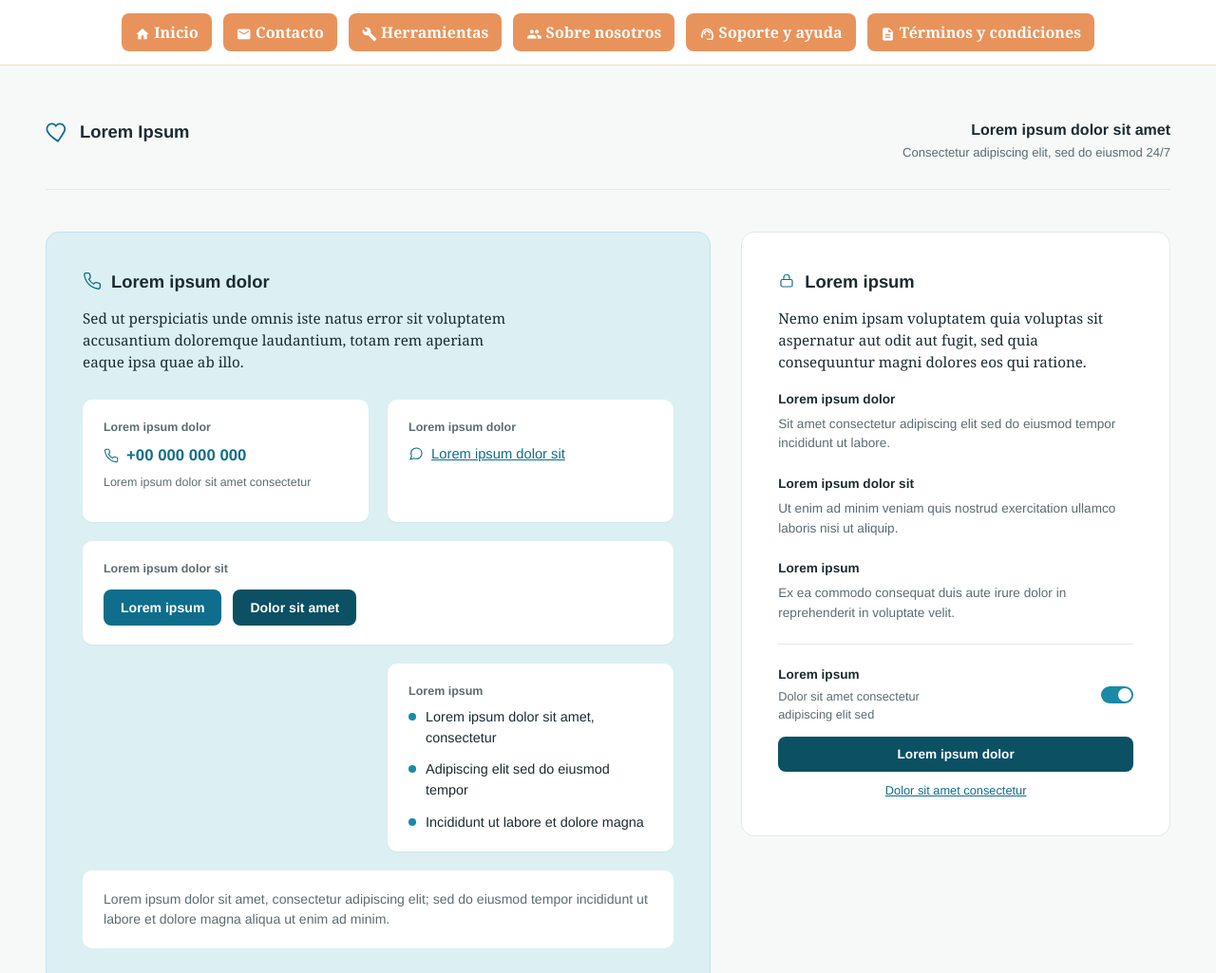
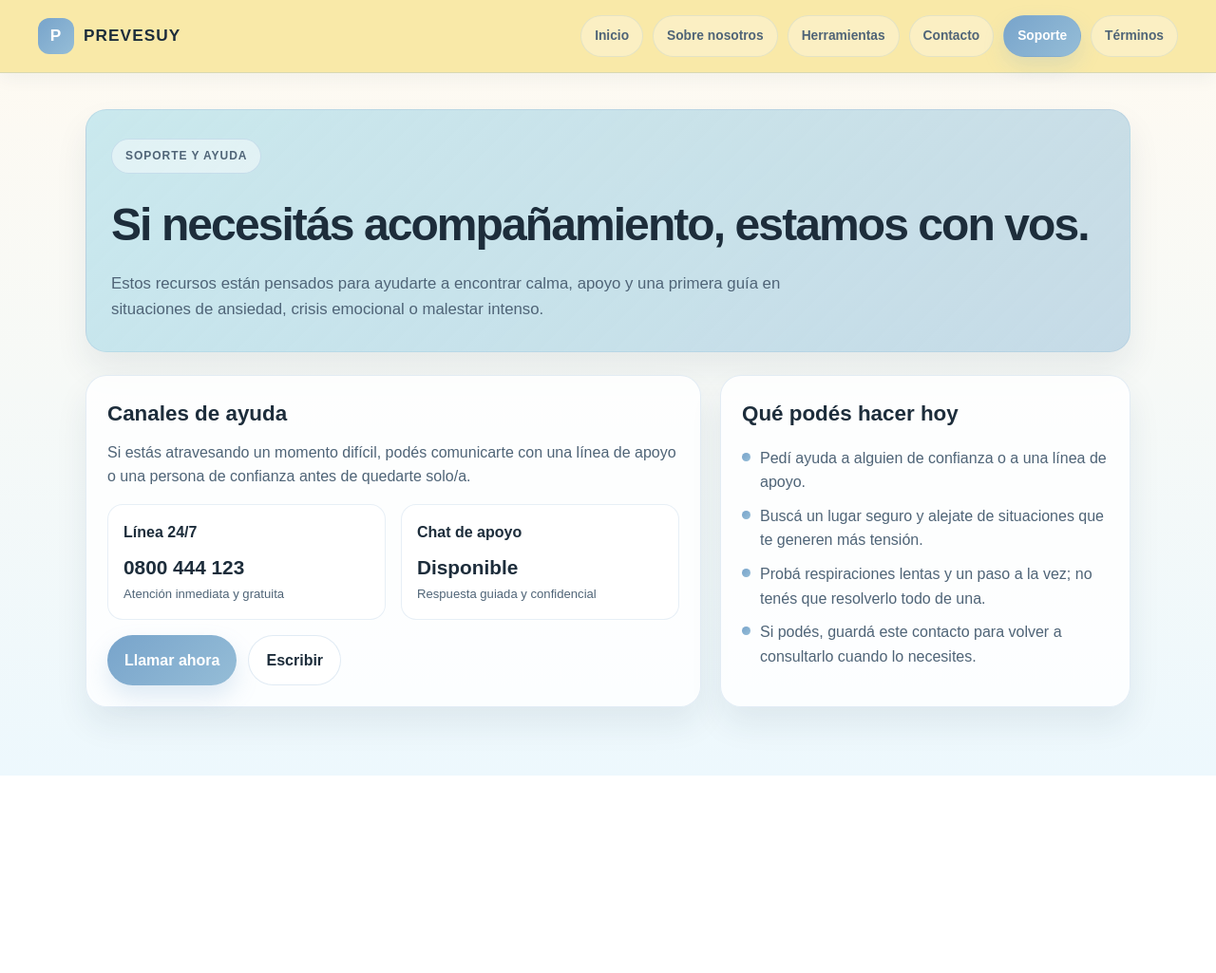
Before and after one commit to GuzmanExR/PreveSUy, a plain HTML site: page public/soporteAyuda.html in a window 1280 px wide. Shown: the top 1025 px of the page at 95% size. After the commit the page ends 817 px from the top, so only its background shows below. Drawn offline with Linux system fonts and the light colour scheme.

Commit message:
actualizacion de codigo "soporteAyuda.html"
generales

```diff
--- a/public/soporteAyuda.html
+++ b/public/soporteAyuda.html
@@ -3,475 +3,352 @@
 <head>
   <meta charset="UTF-8">
   <meta name="viewport" content="width=device-width, initial-scale=1.0">
-<title>Necesito Ayuda</title>
-<link href="https://fonts.googleapis.com/css2?family=Inter:wght@300;400;600;700&family=Material+Icons" rel="stylesheet">
+  <title>PREVESUY | Soporte y ayuda</title>
   <style>
-  :root{
-    --teal-deep:#0f6e8c;
-    --teal-mid:#1a8aa8;
-    --panel-bg:#dcf0f4;
-    --panel-border:#c3e2e9;
-    --ink:#1c2b30;
-    --ink-soft:#5b6c71;
-    --white:#ffffff;
-    --line:#e4e8e9;
-    --link:#0f6e8c;
-    --radius:14px;
+    :root {
+      --p1: #F9E8A2;
+      --p2: #B4E1EB;
+      --p3: #95BDD7;
+      --p4: #78A4CB;
+      --ink: #1d2d3b;
+      --muted: #4f6477;
+      --white: #ffffff;
+      --panel: #f6fbff;
+      --line: rgba(120, 164, 203, 0.22);
+      --shadow: 0 18px 34px rgba(28, 55, 77, 0.08);
+      --radius: 22px;
     }
 
-  *{box-sizing:border-box;}
+    * { box-sizing: border-box; }
+    body {
+      margin: 0;
+      font-family: Arial, Helvetica, sans-serif;
+      background: linear-gradient(180deg, #fffaf1 0%, #edf8fd 100%);
+      color: var(--ink);
+      line-height: 1.6;
+    }
+    a { text-decoration: none; color: inherit; }
 
-  body{
-    margin:0;
-    font-family:"Georgia","Iowan Old Style",serif;
-    color:var(--ink);
-    background:#f7f8f8;
-    line-height:1.5;
+    .site-header {
+      position: sticky;
+      top: 0;
+      z-index: 20;
+      background: rgba(249, 232, 162, 0.92);
+      border-bottom: 1px solid rgba(120, 164, 203, 0.25);
+      box-shadow: 0 6px 18px rgba(28, 55, 77, 0.05);
     }
 
-  .page{
-    max-width:1280px;
-    margin:0 auto;
-    padding:56px 48px 72px;
+    .header-inner {
+      width: min(1200px, calc(100% - 32px));
+      margin: 0 auto;
+      padding: 16px 0;
+      display: flex;
+      align-items: center;
+      justify-content: space-between;
+      gap: 18px;
     }
 
-  header.top{
-    display:flex;
-    justify-content:space-between;
-    align-items:flex-start;
-    padding-bottom:28px;
-    border-bottom:1px solid var(--line);
-    margin-bottom:44px;
-    font-family:"Helvetica Neue",Arial,sans-serif;
+    .brand {
+      display: inline-flex;
+      align-items: center;
+      gap: 10px;
+      font-weight: 800;
+      letter-spacing: 0.06em;
+      font-size: 1.08rem;
     }
 
-  .brand{
-    display:flex;
-    align-items:center;
-    gap:10px;
-    font-size:1.15rem;
-    font-weight:600;
-    color:var(--ink);
-  }
-  .brand svg{flex-shrink:0;}
-
-  .top-note{
-    text-align:right;
-  }
-  .top-note .headline{
-    font-weight:700;
-    font-size:1rem;
-  }
-  .top-note .sub{
-    font-size:.82rem;
-    color:var(--ink-soft);
-    margin-top:2px;
+    .brand-mark {
+      width: 38px;
+      height: 38px;
+      display: inline-grid;
+      place-items: center;
+      border-radius: 12px;
+      background: linear-gradient(135deg, var(--p4), var(--p3));
+      color: var(--white);
+      font-weight: 700;
     }
 
-  .grid{
-    display:grid;
-    grid-template-columns:1.55fr 1fr;
-    gap:32px;
-    align-items:start;
+    .site-nav {
+      display: flex;
+      align-items: center;
+      gap: 10px;
+      flex-wrap: wrap;
     }
 
-  .panel{
-    border-radius:var(--radius);
-    padding:38px;
+    .site-nav a {
+      padding: 10px 14px;
+      border-radius: 999px;
+      font-size: 0.86rem;
+      font-weight: 700;
+      color: var(--muted);
+      background: rgba(255,255,255,0.3);
+      border: 1px solid rgba(120, 164, 203, 0.18);
+      transition: 0.2s ease;
     }
 
-  .panel.help{
-    background:var(--panel-bg);
-    border:1px solid var(--panel-border);
+    .site-nav a:hover,
+    .site-nav a.active {
+      background: linear-gradient(135deg, var(--p4), var(--p3));
+      color: var(--white);
+      box-shadow: 0 10px 22px rgba(120, 164, 203, 0.2);
     }
 
-  .panel.privacy{
-    background:var(--white);
-    border:1px solid var(--line);
+    .nav-toggle {
+      display: none;
+      width: 42px;
+      height: 42px;
+      border: 1px solid rgba(120, 164, 203, 0.2);
+      border-radius: 12px;
+      background: rgba(255,255,255,0.35);
+      cursor: pointer;
     }
 
-  .panel-title{
-    display:flex;
-    align-items:center;
-    gap:10px;
-    font-family:"Helvetica Neue",Arial,sans-serif;
-    font-weight:700;
-    font-size:1.15rem;
-    margin:0 0 14px;
+    .nav-toggle span {
+      display: block;
+      width: 18px;
+      height: 2px;
+      margin: 5px auto;
+      background: var(--ink);
+      border-radius: 10px;
     }
 
-  .panel-title svg{flex-shrink:0;}
-
-  .lede{
-    font-size:.95rem;
-    color:var(--ink);
-    margin:0 0 28px;
-    max-width:54ch;
+    .page-shell {
+      width: min(1100px, calc(100% - 32px));
+      margin: 0 auto;
+      padding: 38px 0 72px;
     }
 
-  .cards-row{
-    display:grid;
-    grid-template-columns:1fr 1fr;
-    gap:20px;
-    margin-bottom:20px;
+    .page-hero {
+      background: linear-gradient(135deg, rgba(180, 225, 235, 0.7), rgba(149, 189, 215, 0.5));
+      border: 1px solid rgba(120, 164, 203, 0.2);
+      border-radius: var(--radius);
+      padding: 30px 26px;
+      box-shadow: var(--shadow);
+      margin-bottom: 24px;
     }
 
-  .card{
-    background:var(--white);
-    border-radius:10px;
-    padding:20px 22px;
-    box-shadow:0 1px 2px rgba(15,60,70,.06);
+    .eyebrow {
+      display: inline-block;
+      padding: 8px 14px;
+      border-radius: 999px;
+      background: rgba(255,255,255,0.45);
+      border: 1px solid rgba(120, 164, 203, 0.26);
+      font-size: 0.75rem;
+      font-weight: 800;
+      letter-spacing: 0.08em;
+      text-transform: uppercase;
+      color: var(--muted);
     }
 
-  .card h4{
-    font-family:"Helvetica Neue",Arial,sans-serif;
-    font-size:.78rem;
-    font-weight:600;
-    color:var(--ink-soft);
-    margin:0 0 8px;
+    .page-hero h1 {
+      margin: 16px 0 10px;
+      font-size: clamp(2rem, 4vw, 3rem);
+      letter-spacing: -0.04em;
     }
 
-  .phone-row{
-    display:flex;
-    align-items:center;
-    gap:8px;
-    font-family:"Helvetica Neue",Arial,sans-serif;
-    font-weight:700;
-    font-size:1.05rem;
-    color:var(--teal-deep);
+    .page-hero p {
+      margin: 0;
+      max-width: 760px;
+      color: var(--muted);
+      font-size: 1.05rem;
     }
 
-  .card .fine{
-    font-family:"Helvetica Neue",Arial,sans-serif;
-    font-size:.78rem;
-    color:var(--ink-soft);
-    margin-top:6px;
+    .help-grid {
+      display: grid;
+      grid-template-columns: 1.5fr 1fr;
+      gap: 20px;
     }
 
-  .chat-link{
-    font-family:"Helvetica Neue",Arial,sans-serif;
-    color:var(--link);
-    font-size:.92rem;
-    text-decoration:underline;
-    display:flex;
-    align-items:center;
-    gap:8px;
+    .panel {
+      background: rgba(255,255,255,0.82);
+      border: 1px solid rgba(120, 164, 203, 0.2);
+      border-radius: var(--radius);
+      padding: 22px;
+      box-shadow: var(--shadow);
     }
 
-  .steps-list{
-    list-style:none;
-    margin:0;
-    padding:0;
-    display:flex;
-    flex-direction:column;
-    gap:12px;
-    font-family:"Helvetica Neue",Arial,sans-serif;
-    font-size:.9rem;
-  }
-  .steps-list li{
-    display:flex;
-    gap:10px;
-    align-items:flex-start;
-  }
-  .steps-list .dot{
-    width:8px;height:8px;border-radius:50%;
-    background:var(--teal-mid);
-    margin-top:6px;
-    flex-shrink:0;
+    .panel h2 {
+      margin: 0 0 10px;
+      font-size: 1.4rem;
     }
 
-  .resources-card{
-    grid-column:1 / -1;
-  }
-  .resources-card h4{margin-bottom:12px;}
-
-  .btn-row{
-    display:flex;
-    gap:12px;
-    flex-wrap:wrap;
+    .panel p {
+      margin: 0 0 16px;
+      color: var(--muted);
     }
 
-  .btn{
-    font-family:"Helvetica Neue",Arial,sans-serif;
-    font-size:.88rem;
-    font-weight:600;
-    color:var(--white);
-    background:var(--teal-deep);
-    border:none;
-    border-radius:8px;
-    padding:11px 18px;
-    cursor:pointer;
-  }
-  .btn.secondary{
-    background:#0c5064;
+    .support-cards {
+      display: grid;
+      grid-template-columns: repeat(2, minmax(0, 1fr));
+      gap: 16px;
+      margin-top: 16px;
     }
 
-  .fallback-note{
-    background:var(--white);
-    border-radius:10px;
-    padding:20px 22px;
-    margin-top:20px;
-    font-family:"Helvetica Neue",Arial,sans-serif;
-    font-size:.88rem;
-    color:var(--ink-soft);
+    .support-card {
+      background: rgba(255,255,255,0.8);
+      border: 1px solid rgba(120, 164, 203, 0.18);
+      border-radius: 16px;
+      padding: 16px;
     }
 
-  /* Privacy panel */
-  .privacy-section{
-    margin-bottom:22px;
-  }
-  .privacy-section h5{
-    font-family:"Helvetica Neue",Arial,sans-serif;
-    font-size:.85rem;
-    font-weight:700;
-    margin:0 0 6px;
-  }
-  .privacy-section p{
-    font-family:"Helvetica Neue",Arial,sans-serif;
-    font-size:.85rem;
-    color:var(--ink-soft);
-    margin:0;
+    .support-card h3 {
+      margin: 0 0 8px;
+      font-size: 1rem;
     }
 
-  .anon-row{
-    display:flex;
-    justify-content:space-between;
-    align-items:center;
-    gap:12px;
-    border-top:1px solid var(--line);
-    padding-top:22px;
-    margin-top:10px;
-    font-family:"Helvetica Neue",Arial,sans-serif;
-  }
-  .anon-row .label{
-    font-size:.85rem;
-    font-weight:700;
-  }
-  .anon-row .desc{
-    font-size:.8rem;
-    color:var(--ink-soft);
-    margin-top:2px;
-    max-width:24ch;
-  }
-  .toggle{
-    width:34px;height:18px;
-    background:var(--teal-mid);
-    border-radius:20px;
-    position:relative;
-    flex-shrink:0;
-  }
-  .toggle::after{
-    content:"";
-    position:absolute;
-    top:2px;right:2px;
-    width:14px;height:14px;
-    background:var(--white);
-    border-radius:50%;
+    .support-card .big {
+      font-size: 1.3rem;
+      font-weight: 800;
+      color: var(--ink);
     }
 
-  .privacy-btn{
-    display:block;
-    width:100%;
-    text-align:center;
-    background:#0c5064;
-    color:var(--white);
-    font-family:"Helvetica Neue",Arial,sans-serif;
-    font-size:.85rem;
-    font-weight:600;
-    border:none;
-    border-radius:8px;
-    padding:11px;
-    margin-top:14px;
-    cursor:pointer;
-  }
-  .privacy-link{
-    display:block;
-    text-align:center;
-    font-family:"Helvetica Neue",Arial,sans-serif;
-    font-size:.8rem;
-    color:var(--link);
-    margin-top:10px;
-    text-decoration:underline;
+    .support-card .small {
+      color: var(--muted);
+      font-size: 0.82rem;
     }
 
-  footer.bottom{
-    margin-top:48px;
-    padding-top:32px;
-    border-top:1px solid var(--line);
-    display:flex;
-    justify-content:space-between;
-    align-items:flex-end;
-    gap:20px;
-    flex-wrap:wrap;
-  }
-  footer.bottom p{
-    font-size:.88rem;
-    color:var(--ink-soft);
-    max-width:60ch;
-    margin:0 0 12px;
-  }
-  .footer-links{
-    display:flex;
-    gap:18px;
-    font-family:"Helvetica Neue",Arial,sans-serif;
-    font-size:.85rem;
-  }
-  .footer-links a{
-    color:var(--link);
-    text-decoration:underline;
-  }
-  .footer-actions{
-    display:flex;
-    gap:12px;
-    flex-shrink:0;
-  }
-  .footer-actions .btn{display:flex;align-items:center;gap:6px;}
-  .footer-actions .btn.outline{
-    background:var(--white);
-    color:var(--teal-deep);
-    border:1px solid var(--teal-deep);
+    .action-bar {
+      display: flex;
+      flex-wrap: wrap;
+      gap: 12px;
+      margin-top: 16px;
     }
 
-  @media (max-width: 820px){
-    .grid{grid-template-columns:1fr;}
-    .cards-row{grid-template-columns:1fr;}
-    header.top{flex-direction:column;gap:14px;}
-    .top-note{text-align:left;}
-    footer.bottom{flex-direction:column;align-items:flex-start;}
+    .btn {
+      display: inline-flex;
+      align-items: center;
+      justify-content: center;
+      border: 0;
+      border-radius: 999px;
+      padding: 13px 18px;
+      background: linear-gradient(135deg, var(--p4), var(--p3));
+      color: var(--white);
+      font-weight: 800;
+      box-shadow: 0 12px 24px rgba(120, 164, 203, 0.22);
+    }
+
+    .btn.secondary {
+      background: rgba(255,255,255,0.8);
+      color: var(--ink);
+      border: 1px solid rgba(120, 164, 203, 0.22);
+      box-shadow: none;
+    }
+
+    .list {
+      list-style: none;
+      padding: 0;
+      margin: 16px 0 0;
+      display: grid;
+      gap: 10px;
+    }
+
+    .list li {
+      display: flex;
+      gap: 10px;
+      align-items: flex-start;
+      color: var(--muted);
+    }
+
+    .bullet {
+      width: 9px;
+      height: 9px;
+      border-radius: 50%;
+      background: linear-gradient(135deg, var(--p4), var(--p3));
+      margin-top: 7px;
+      flex-shrink: 0;
+    }
+
+    @media (max-width: 860px) {
+      .header-inner { position: relative; }
+      .nav-toggle { display: block; }
+      .site-nav {
+        display: none;
+        position: absolute;
+        top: calc(100% + 10px);
+        left: 0;
+        right: 0;
+        padding: 12px;
+        background: rgba(255,255,255,0.96);
+        border: 1px solid rgba(120, 164, 203, 0.2);
+        border-radius: 18px;
+        box-shadow: var(--shadow);
+      }
+      .site-nav.open {
+        display: flex;
+        flex-direction: column;
+        align-items: stretch;
+      }
+      .help-grid,
+      .support-cards {
+        grid-template-columns: 1fr;
+      }
     }
   </style>
 </head>
-<body>
-<nav style="display:flex; gap:12px; flex-wrap:wrap; justify-content:center; padding:14px; background:#fff; border-bottom:1px solid #eee2c9;">
-    <a href="menuPrincipal.html" style="padding:8px 14px; background:#e8935c; color:#fff; border-radius:8px; text-decoration:none; font-weight:700;"><span class="material-icons" style="font-size:16px; vertical-align:middle;">home</span> Inicio</a>
-    <a href="contactos.html" style="padding:8px 14px; background:#e8935c; color:#fff; border-radius:8px; text-decoration:none; font-weight:700;"><span class="material-icons" style="font-size:16px; vertical-align:middle;">mail</span> Contacto</a>
-    <a href="herramientas.html" style="padding:8px 14px; background:#e8935c; color:#fff; border-radius:8px; text-decoration:none; font-weight:700;"><span class="material-icons" style="font-size:16px; vertical-align:middle;">build</span> Herramientas</a>
-    <a href="sobreNosotros.html" style="padding:8px 14px; background:#e8935c; color:#fff; border-radius:8px; text-decoration:none; font-weight:700;"><span class="material-icons" style="font-size:16px; vertical-align:middle;">group</span> Sobre nosotros</a>
-    <a href="soporteAyuda.html" style="padding:8px 14px; background:#e8935c; color:#fff; border-radius:8px; text-decoration:none; font-weight:700;"><span class="material-icons" style="font-size:16px; vertical-align:middle;">support_agent</span> Soporte y ayuda</a>
-    <a href="terminosCondiciones.html" style="padding:8px 14px; background:#e8935c; color:#fff; border-radius:8px; text-decoration:none; font-weight:700;"><span class="material-icons" style="font-size:16px; vertical-align:middle;">description</span> Términos y condiciones</a>
+<body data-page="soporte">
+  <header class="site-header">
+    <div class="header-inner">
+      <a href="../index.html" class="brand">
+        <span class="brand-mark">P</span>
+        PREVESUY
+      </a>
+      <button class="nav-toggle" type="button" aria-label="Abrir menú" aria-expanded="false">
+        <span></span><span></span><span></span>
+      </button>
+      <nav class="site-nav">
+        <a href="../index.html">Inicio</a>
+        <a href="sobreNosotros.html">Sobre nosotros</a>
+        <a href="herramientas.html">Herramientas</a>
+        <a href="contactos.html">Contacto</a>
+        <a href="soporteAyuda.html" class="active">Soporte</a>
+        <a href="terminosCondiciones.html">Términos</a>
       </nav>
-<div class="page">
-
-  <header class="top">
-    <div class="brand">
-      <svg width="26" height="26" viewBox="0 0 24 24" fill="none"><path d="M12 21s-7.5-4.6-10-9.2C.3 8.2 2 4.5 5.6 4c2-.3 3.6.7 4.4 2.1C10.8 4.7 12.4 3.7 14.4 4c3.6.5 5.3 4.2 3.6 7.8C15.5 16.4 12 21 12 21z" stroke="#0f6e8c" stroke-width="1.6"/></svg>
-      Lorem Ipsum
-    </div>
-    <div class="top-note">
-      <div class="headline">Lorem ipsum dolor sit amet</div>
-      <div class="sub">Consectetur adipiscing elit, sed do eiusmod 24/7</div>
     </div>
   </header>
 
-  <div class="grid">
-    <!-- LEFT PANEL -->
-    <section class="panel help">
-      <h3 class="panel-title">
-        <svg width="20" height="20" viewBox="0 0 24 24" fill="none"><path d="M22 16.9v3a2 2 0 0 1-2.2 2 19.8 19.8 0 0 1-8.6-3 19.5 19.5 0 0 1-6-6 19.8 19.8 0 0 1-3-8.7A2 2 0 0 1 4.1 2h3a2 2 0 0 1 2 1.7c.1.9.3 1.8.6 2.7a2 2 0 0 1-.5 2.1L7.9 9.9a16 16 0 0 0 6 6l1.4-1.4a2 2 0 0 1 2.1-.5c.9.3 1.8.5 2.7.6a2 2 0 0 1 1.9 2.3z" stroke="#0f6e8c" stroke-width="1.6"/></svg>
-        Lorem ipsum dolor
-      </h3>
-      <p class="lede">
-        Sed ut perspiciatis unde omnis iste natus error sit voluptatem accusantium
-        doloremque laudantium, totam rem aperiam eaque ipsa quae ab illo.
-      </p>
+  <main class="page-shell">
+    <section class="page-hero">
+      <span class="eyebrow">Soporte y ayuda</span>
+      <h1>Si necesitás acompañamiento, estamos con vos.</h1>
+      <p>Estos recursos están pensados para ayudarte a encontrar calma, apoyo y una primera guía en situaciones de ansiedad, crisis emocional o malestar intenso.</p>
+    </section>
 
-      <div class="cards-row">
-        <div class="card">
-          <h4>Lorem ipsum dolor</h4>
-          <div class="phone-row">
-            <svg width="16" height="16" viewBox="0 0 24 24" fill="none"><path d="M22 16.9v3a2 2 0 0 1-2.2 2 19.8 19.8 0 0 1-8.6-3 19.5 19.5 0 0 1-6-6 19.8 19.8 0 0 1-3-8.7A2 2 0 0 1 4.1 2h3a2 2 0 0 1 2 1.7c.1.9.3 1.8.6 2.7a2 2 0 0 1-.5 2.1L7.9 9.9a16 16 0 0 0 6 6l1.4-1.4a2 2 0 0 1 2.1-.5c.9.3 1.8.5 2.7.6a2 2 0 0 1 1.9 2.3z" stroke="#0f6e8c" stroke-width="1.6"/></svg>
-            +00 000 000 000
+    <section class="help-grid">
+      <article class="panel">
+        <h2>Canales de ayuda</h2>
+        <p>Si estás atravesando un momento difícil, podés comunicarte con una línea de apoyo o una persona de confianza antes de quedarte solo/a.</p>
+
+        <div class="support-cards">
+          <div class="support-card">
+            <h3>Línea 24/7</h3>
+            <div class="big">0800 444 123</div>
+            <div class="small">Atención inmediata y gratuita</div>
           </div>
-          <p class="fine">Lorem ipsum dolor sit amet consectetur</p>
-        </div>
-
-        <div class="card">
-          <h4>Lorem ipsum dolor</h4>
-          <a class="chat-link" href="#">
-            <svg width="16" height="16" viewBox="0 0 24 24" fill="none"><path d="M21 11.5a8.4 8.4 0 0 1-.9 3.8 8.5 8.5 0 0 1-7.6 4.7 8.4 8.4 0 0 1-3.8-.9L3 21l1.9-5.7a8.4 8.4 0 0 1-.9-3.8 8.5 8.5 0 0 1 4.7-7.6 8.4 8.4 0 0 1 3.8-.9h.5a8.48 8.48 0 0 1 8 8v.5z" stroke="#0f6e8c" stroke-width="1.6"/></svg>
-            Lorem ipsum dolor sit
-          </a>
-        </div>
-
-        <div class="card" style="grid-column:2;">
-          <h4>Lorem ipsum</h4>
-          <ul class="steps-list">
-            <li><span class="dot"></span> Lorem ipsum dolor sit amet, consectetur</li>
-            <li><span class="dot"></span> Adipiscing elit sed do eiusmod tempor</li>
-            <li><span class="dot"></span> Incididunt ut labore et dolore magna</li>
-          </ul>
-        </div>
-
-        <div class="card resources-card" style="grid-row:2;">
-          <h4>Lorem ipsum dolor sit</h4>
-          <div class="btn-row">
-            <button class="btn">Lorem ipsum</button>
-            <button class="btn secondary">Dolor sit amet</button>
-          </div>
+          <div class="support-card">
+            <h3>Chat de apoyo</h3>
+            <div class="big">Disponible</div>
+            <div class="small">Respuesta guiada y confidencial</div>
           </div>
         </div>
 
-      <div class="fallback-note">
-        Lorem ipsum dolor sit amet, consectetur adipiscing elit; sed do eiusmod
-        tempor incididunt ut labore et dolore magna aliqua ut enim ad minim.
+        <div class="action-bar">
+          <a href="tel:08004444" class="btn">Llamar ahora</a>
+          <a href="contactos.html" class="btn secondary">Escribir</a>
         </div>
+      </article>
+
+      <aside class="panel">
+        <h2>Qué podés hacer hoy</h2>
+        <ul class="list">
+          <li><span class="bullet"></span><span>Pedí ayuda a alguien de confianza o a una línea de apoyo.</span></li>
+          <li><span class="bullet"></span><span>Buscá un lugar seguro y alejate de situaciones que te generen más tensión.</span></li>
+          <li><span class="bullet"></span><span>Probá respiraciones lentas y un paso a la vez; no tenés que resolverlo todo de una.</span></li>
+          <li><span class="bullet"></span><span>Si podés, guardá este contacto para volver a consultarlo cuando lo necesites.</span></li>
+        </ul>
+      </aside>
     </section>
+  </main>
 
-    <!-- RIGHT PANEL -->
-    <section class="panel privacy">
-      <h3 class="panel-title">
-        <svg width="18" height="18" viewBox="0 0 24 24" fill="none"><rect x="4" y="10" width="16" height="10" rx="2" stroke="#0f6e8c" stroke-width="1.6"/><path d="M8 10V7a4 4 0 0 1 8 0v3" stroke="#0f6e8c" stroke-width="1.6"/></svg>
-        Lorem ipsum
-      </h3>
-      <p class="lede" style="margin-bottom:18px;">
-        Nemo enim ipsam voluptatem quia voluptas sit aspernatur aut odit aut fugit,
-        sed quia consequuntur magni dolores eos qui ratione.
-      </p>
-
-      <div class="privacy-section">
-        <h5>Lorem ipsum dolor</h5>
-        <p>Sit amet consectetur adipiscing elit sed do eiusmod tempor incididunt ut labore.</p>
-      </div>
-      <div class="privacy-section">
-        <h5>Lorem ipsum dolor sit</h5>
-        <p>Ut enim ad minim veniam quis nostrud exercitation ullamco laboris nisi ut aliquip.</p>
-      </div>
-      <div class="privacy-section">
-        <h5>Lorem ipsum</h5>
-        <p>Ex ea commodo consequat duis aute irure dolor in reprehenderit in voluptate velit.</p>
-      </div>
-
-      <div class="anon-row">
-        <div>
-          <div class="label">Lorem ipsum</div>
-          <div class="desc">Dolor sit amet consectetur adipiscing elit sed</div>
-        </div>
-        <div class="toggle"></div>
-      </div>
-
-      <button class="privacy-btn">Lorem ipsum dolor</button>
-      <a class="privacy-link" href="#">Dolor sit amet consectetur</a>
-    </section>
-  </div>
-
-  <footer class="bottom">
-    <div>
-      <p>
-        Lorem ipsum dolor sit amet, consectetur adipiscing elit. Sed do eiusmod
-        tempor incididunt ut labore et dolore magna aliqua. Ut enim ad minim veniam.
-      </p>
-      <div class="footer-links">
-        <a href="#">Lorem ipsum</a>
-        <a href="#">Dolor sit amet</a>
-        <a href="#">Consectetur adipiscing</a>
-      </div>
-    </div>
-    <div class="footer-actions">
-      <button class="btn outline">Lorem ipsum</button>
-      <button class="btn">Dolor sit amet</button>
-    </div>
-  </footer>
-
-</div>
+  <script src="../assets/js/site.js"></script>
 </body>
 </html>
```
Lines whose indentation alone changed are shown as unchanged.
